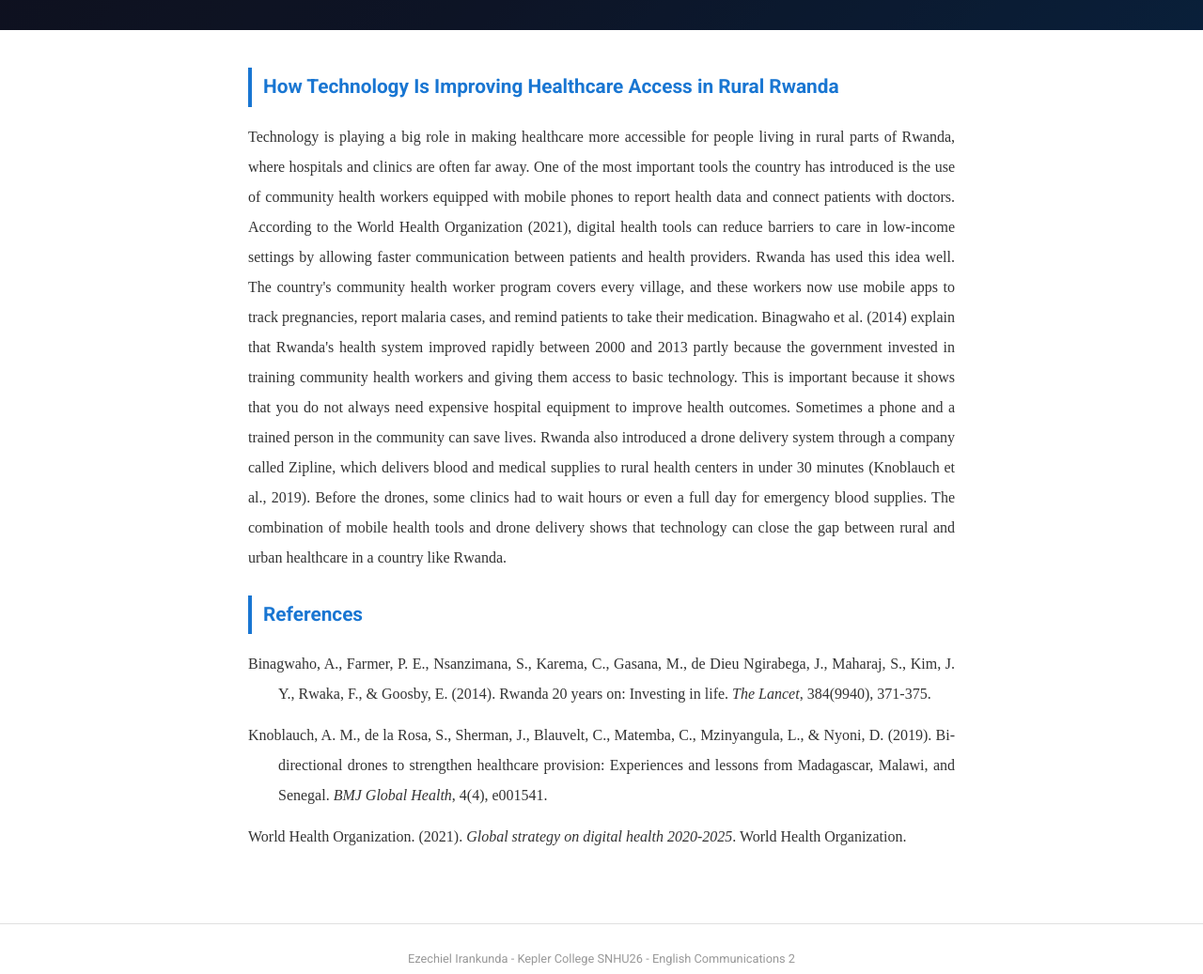
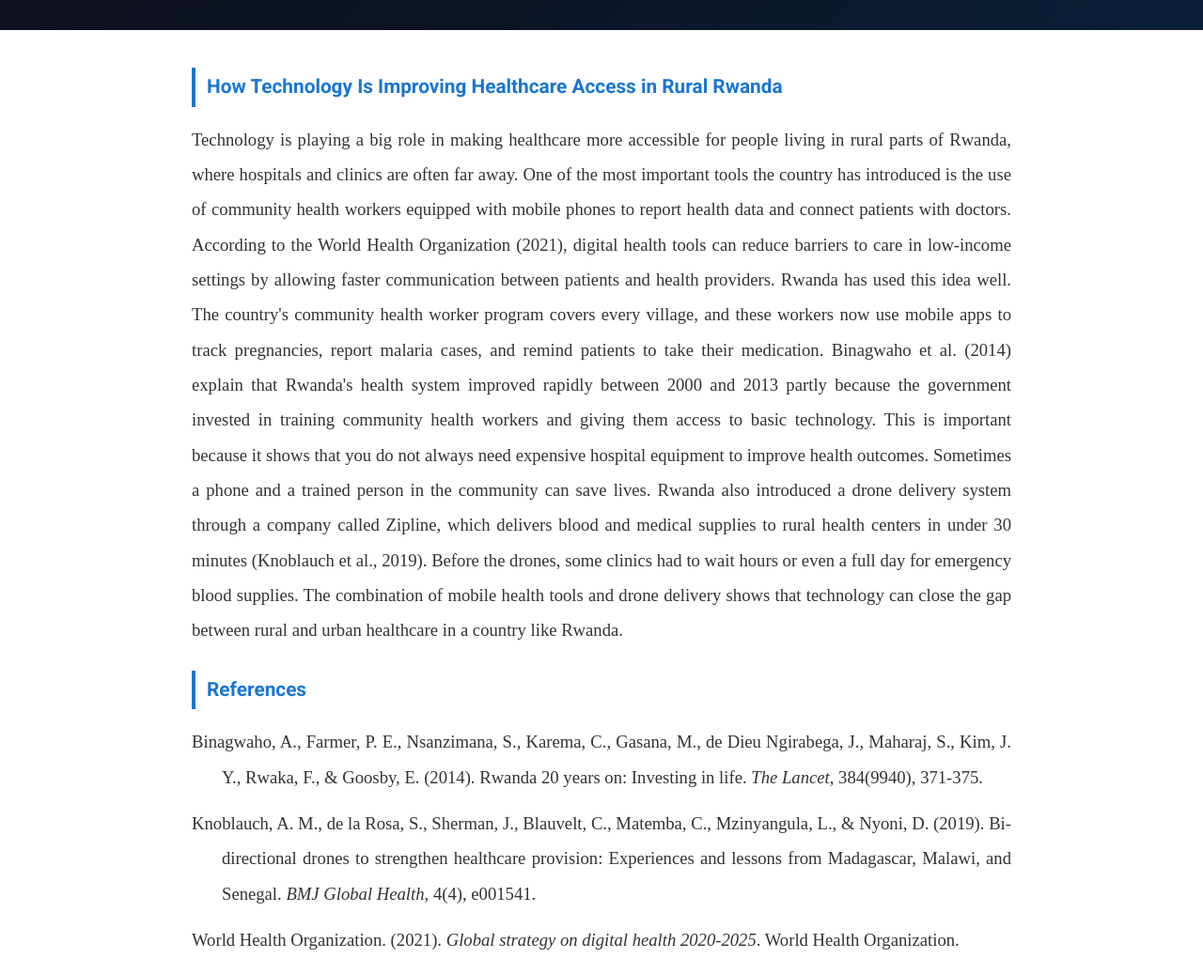
Before and after one commit to eiran-ai/english2-portfolio, a plain HTML site: page in-text-citation.html in a window 1280 px wide. Shown: the part 380-1417 px from the top of the page at 94% size. Drawn offline with Linux system fonts and the light colour scheme.

Commit message:
style: increase font to 14pt and widen content area for better readability

```diff
--- a/css/style.css
+++ b/css/style.css
@@ -9,7 +9,7 @@ body {
   color: #333;
   background: #fff;
   line-height: 2;
-  font-size: 12pt;
+  font-size: 14pt;
 }
 
 nav {
@@ -102,7 +102,7 @@ nav .nav-links a.active {
 }
 
 .content {
-  max-width: 800px;
+  max-width: 920px;
   margin: 0 auto;
   padding: 2.5rem 1.5rem 4rem;
 }
@@ -117,7 +117,7 @@ nav .nav-links a.active {
 }
 
 .content p {
-  font-size: 12pt;
+  font-size: 14pt;
   color: #333;
   line-height: 2;
   margin-bottom: 1.5rem;
@@ -233,7 +233,7 @@ nav .nav-links a.active {
 .references p {
   padding-left: 2rem;
   text-indent: -2rem;
-  font-size: 12pt;
+  font-size: 14pt;
   line-height: 2;
   margin-bottom: 0.75rem;
 }
```
